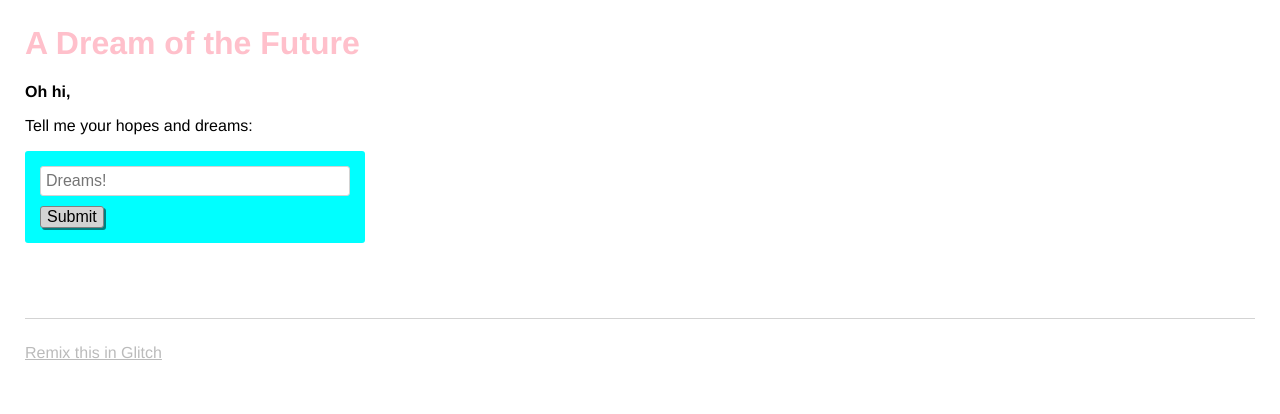
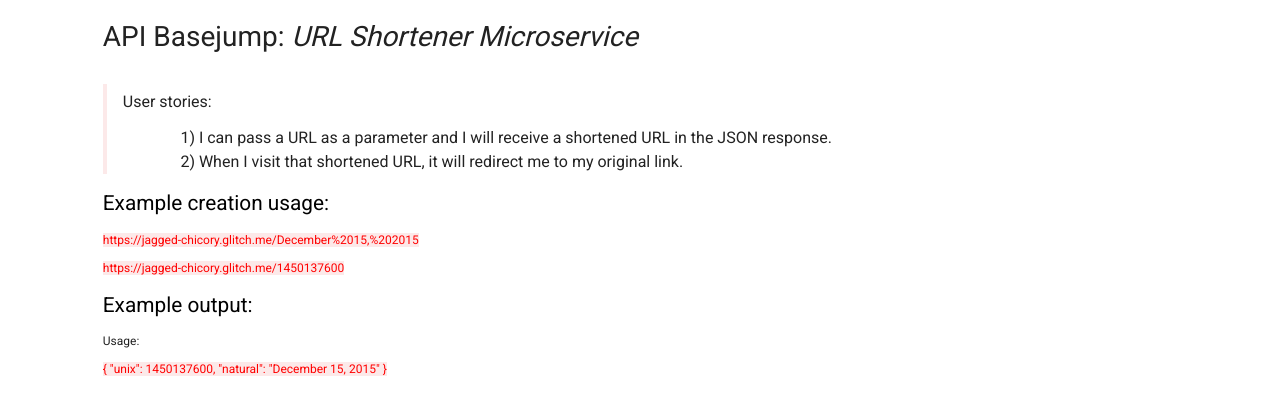
Before and after one commit to JP-Dub/short_url, a website: page views/index.html in a window 1280 px wide. Drawn offline with nearby package versions, Linux system fonts and the light colour scheme; no server answers.

Commit message:
🐄🌲 Checkpoint public/style.css:553280 views/index.html:553280 server.js:553280

```diff
--- a/public/style.css
+++ b/public/style.css
@@ -1,82 +1,78 @@
-/* styles */
-/* called by your view template */
+/****** Main Styling ******/
 
-/* You might want to try something fancier: */
-/* less: http://lesscss.org/ */
-
-* {
-  box-sizing: border-box;
+body {
+	font-family: 'Roboto', sans-serif;
+	font-size: 17px;
+  font-size: 2vmin;
+	color: #222;
+	background-color: white;
+	text-align: center;
 }
 
-body {
-  font-family: helvetica, arial, sans-serif;
-  margin: 25px;
+.container {
+  position: relative;
+  height: auto;
+  width: 85%;
+	padding: 0;
+	margin-top: 2%;
+  margin-left: 7.5%;
 }
 
-h1 {
-  font-weight: bold;
-  color: pink;
+header {
+  line-height: 30px;
+  line-height: 3vmin;
+  font-size: 37px;
+  font-size: 3.5vmin;
+  margin-left: 0;
+  text-align: left;
 }
 
-.bold {
-  font-weight: bold;
+article {
+  line-height: 20px;
+  line-height: 2vmin;
+  margin-top: -10px;
+  margin-top: 1vmin;
+  padding-left: 20px;
+  padding-left: 2vmin;
+  text-align: left;
+  margin-left: 0;
+  border-left: 5px solid #fce9e9;
+  border-left: .5vmin solid #fce9e9;
 }
 
-p {
-  max-width: 600px;
+article p:nth-child(1) {
+  padding-top: 10px;
 }
 
-form {
-  margin-bottom: 25px;
-  padding: 15px;
-  background-color: cyan;
-  display: inline-block;
-  width: 100%;
-  max-width: 340px;
-  border-radius: 3px;
-}
-
-input {
-  display: block;
-  margin-bottom: 10px;
-  padding: 5px;
-  width: 100%;
-  border: 1px solid lightgrey;
-  border-radius: 3px;
-  font-size: 16px;
-}
-
-button {
-  font-size: 16px;
-  border-radius: 3px;
-  background-color: lightgrey;
-  border: 1px solid grey;
-  box-shadow: 2px 2px teal;
-  cursor: pointer;
-}
-
-button:hover {
-  background-color: yellow;
-}
-
-button:active {
-  box-shadow: none;
-}
-
-li {
-  margin-bottom: 5px;
+.user {
+  margin-left: 45px;
+  margin-left: 4.5vw;
+  line-height: 30px;
+  line-height: 3vmin;
 }
 
 footer {
-  margin-top: 50px;
-  padding-top: 25px;
-  border-top: 1px solid lightgrey;
+  position: relative;
+  margin-left: 0;
+  text-align: left;
+  height: auto;
 }
 
-footer > a {
-  color: #BBBBBB;
+mark {
+  background-color: #fce9e9;
+  color: red;
 }
 
-.nicejob {
-  text-decoration: line-through;
+footer p {
+  font-size: 14px;
+  font-size: 1.5vmin;
+  line-height: 20px;
+  line-height: 2vmin;
 }
+
+.example {
+  font-size: 26px;
+  font-size: 2.6vmin;
+  background-color: white;
+  color: black;
+}
--- a/server.js
+++ b/server.js
@@ -1,6 +1,3 @@
-// server.js
-// where your node app starts
-
 // init project
 var express = require('express');
 var app = express();
--- a/views/index.html
+++ b/views/index.html
@@ -1,54 +1,37 @@
-<!-- This is a static file -->
-<!-- served from your routes in server.js -->
-
-<!-- You might want to try something fancier: -->
-<!-- html/nunjucks docs: https://mozilla.github.io/nunjucks/ -->
-<!-- pug: https://pugjs.org/ -->
-<!-- haml: http://haml.info/ -->
-<!-- hbs(handlebars): http://handlebarsjs.com/ -->
-
 <!DOCTYPE html>
-<html>
+<html lang = "en">
    <head>
-    <title>Welcome to Glitch!</title>
-    <meta name="description" content="A cool thing made with Glitch">
-    <link id="favicon" rel="icon" href="https://glitch.com/edit/favicon-app.ico" type="image/x-icon">
-    <meta charset="utf-8">
-    <meta http-equiv="X-UA-Compatible" content="IE=edge">
      <meta name="viewport" content="width=device-width, initial-scale=1">
-    <link rel="stylesheet" href="/style.css">
+     <meta charset = "utf-8">
+     <title>Backend Challenges | Free Code Camp</title>
+      <link href="https://fonts.googleapis.com/css?family=Roboto" rel="stylesheet" type="text/css">
+      <link href="/public/style.css" rel="stylesheet" type="text/css">
+     <meta name="viewport" content="width=device-width, initial-scale=1">
+     <meta charset = "UTF-8"/>
    </head>
    <body>
-    <header>
-      <h1>
-        A Dream of the Future
-      </h1>
-    </header>
-
-    <main>
-      <p class="bold">Oh hi,</p>
-      <p>Tell me your hopes and dreams:</p>
-      <form>
-        <input type="text" maxlength="100" placeholder="Dreams!">
-        <button type="submit">Submit</button>
-      </form>
-      <section class="dreams">
-        <ul id="dreams">
-        </ul>
-      </section>
-    </main>
-
+      <div class="container">
+        <header>API Basejump: <em>URL Shortener Microservice</em></header><br>
+        <article>
+        <p>User stories:</p>
+          <p class="user">1) I can pass a URL as a parameter and I will receive a shortened URL in the JSON response.<br> 2) When I visit that shortened URL, it will redirect me to my original link.</p>
+        </article>
           <footer>
-      <a href="https://glitch.com">
-        Remix this in Glitch
-      </a>
+          <p class="example">
+            Example creation usage:
+          </p>
+            <p><mark>https://jagged-chicory.glitch.me/December%2015,%202015</mark></p>
+            <p><mark>https://jagged-chicory.glitch.me/1450137600</mark></p>
+          <p class="example">
+            Example output:
+          </p>
+            <p class="eample">
+              Usage:
+            </p>
+          <p><mark>
+            { "unix": 1450137600, "natural": "December 15, 2015" }</mark>
+          </p>
             </footer>
-
-    <!-- Your web-app is https, so your scripts need to be too -->
-    <script src="https://code.jquery.com/jquery-2.2.1.min.js"
-            integrity="sha256-gvQgAFzTH6trSrAWoH1iPo9Xc96QxSZ3feW6kem+O00="
-            crossorigin="anonymous"></script>
-    <script src="/client.js"></script>
-
+      </div>
    </body>
 </html>
```
Lines whose indentation alone changed are shown as unchanged.
